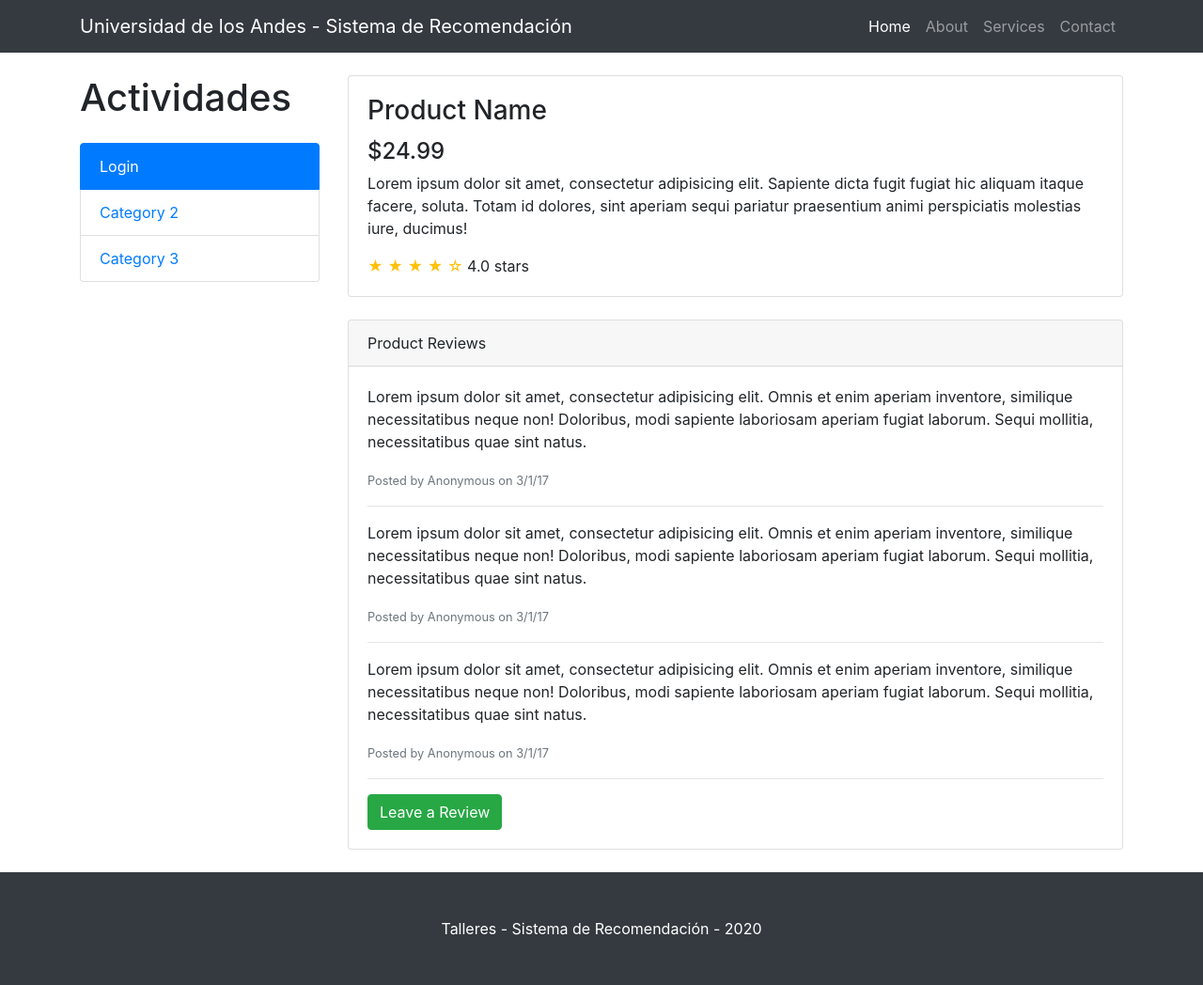
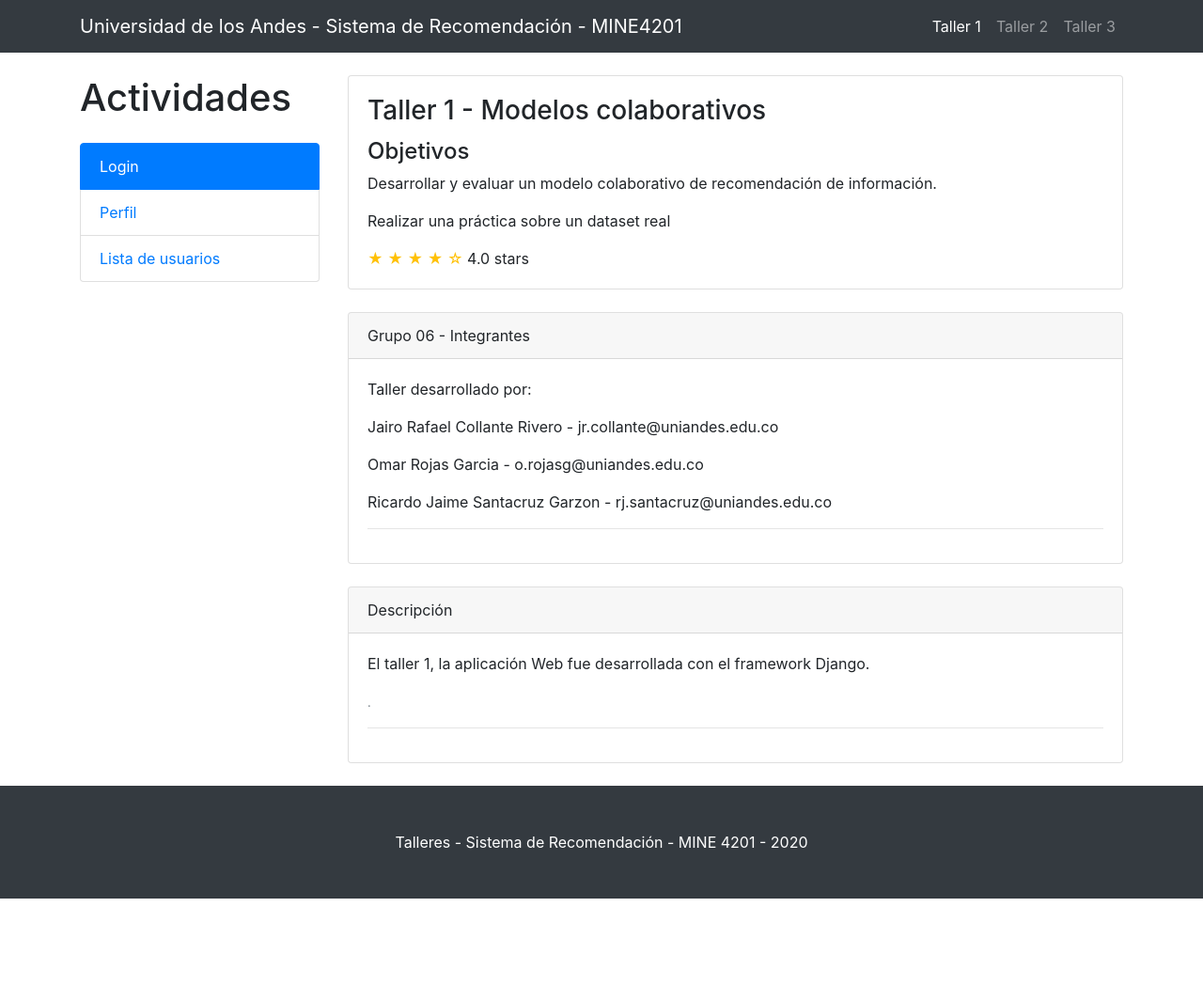
Before and after one commit to jairocollante/sr, a Django app: template webproject/taller1/templates/taller1/index.html in a window 1280 px wide. Shown: the whole page at 94% size. After the commit the page ends 956 px from the top, so only its background shows below. Run offline with Django 3.2, Linux system fonts and the light colour scheme; the template is opened without the code that fills it, so the values that code supplies are empty; some libraries are stand-ins or nearby versions.

```diff
--- a/webproject/taller1/models.py
+++ b/webproject/taller1/models.py
@@ -20,5 +20,8 @@ class Userid_Timestamp(models.Model):
     song = models.CharField(max_length=400)
     userid_Profile = models.ForeignKey(Userid_Profile, on_delete=models.CASCADE)
 
+    class Meta:
+        ordering = ["-c_timestamp"]
+
     def __str__(self):
         return str(self.id)
--- a/webproject/taller1/templates/taller1/index.html
+++ b/webproject/taller1/templates/taller1/index.html
@@ -2,38 +2,40 @@
 {% load static %}
 
 {% block contenido %}
-	<div class="col-lg-9">
+
 <div class="card mt-4">
-
 	<div class="card-body">
-            <h3 class="card-title">Product Name</h3>
-            <h4>$24.99</h4>
-            <p class="card-text">Lorem ipsum dolor sit amet, consectetur adipisicing elit. Sapiente dicta fugit fugiat hic aliquam itaque facere, soluta. Totam id dolores, sint aperiam sequi pariatur praesentium animi perspiciatis molestias iure, ducimus!</p>
+		<h3 class="card-title">Taller 1 - Modelos colaborativos</h3>
+		<h4>Objetivos</h4>
+		<p class="card-text">Desarrollar y evaluar un modelo colaborativo de recomendación de información.</p>
+		<p>Realizar una práctica sobre un dataset real</p>
 		<span class="text-warning">&#9733; &#9733; &#9733; &#9733; &#9734;</span>
 		4.0 stars
 	</div>
 </div>
-        <!-- /.card -->
 
 <div class="card card-outline-secondary my-4">
 	<div class="card-header">
-            Product Reviews
+		Grupo 06 - Integrantes
 	</div>
 	<div class="card-body">
-            <p>Lorem ipsum dolor sit amet, consectetur adipisicing elit. Omnis et enim aperiam inventore, similique necessitatibus neque non! Doloribus, modi sapiente laboriosam aperiam fugiat laborum. Sequi mollitia, necessitatibus quae sint natus.</p>
-            <small class="text-muted">Posted by Anonymous on 3/1/17</small>
+		<p>Taller desarrollado por:</p>
+		<p>Jairo Rafael Collante Rivero - jr.collante@uniandes.edu.co</p>
+		<p>Omar Rojas Garcia - o.rojasg@uniandes.edu.co</p>
+		<p>Ricardo Jaime Santacruz Garzon - rj.santacruz@uniandes.edu.co</p>
 		<hr>
-            <p>Lorem ipsum dolor sit amet, consectetur adipisicing elit. Omnis et enim aperiam inventore, similique necessitatibus neque non! Doloribus, modi sapiente laboriosam aperiam fugiat laborum. Sequi mollitia, necessitatibus quae sint natus.</p>
-            <small class="text-muted">Posted by Anonymous on 3/1/17</small>
-            <hr>
-            <p>Lorem ipsum dolor sit amet, consectetur adipisicing elit. Omnis et enim aperiam inventore, similique necessitatibus neque non! Doloribus, modi sapiente laboriosam aperiam fugiat laborum. Sequi mollitia, necessitatibus quae sint natus.</p>
-            <small class="text-muted">Posted by Anonymous on 3/1/17</small>
-            <hr>
-            <a href="#" class="btn btn-success">Leave a Review</a>
 	</div>
 </div>
-        <!-- /.card -->
 
+<div class="card card-outline-secondary my-4">
+	<div class="card-header">
+		Descripción
+	</div>
+	<div class="card-body">
+		<p>El taller 1, la aplicación Web fue desarrollada con el framework Django.</p>
+		<small class="text-muted">.</small>
+		<hr>
+	</div>
 </div>
 
  {% endblock contenido %}
--- a/webproject/taller1/templates/taller1/template.html
+++ b/webproject/taller1/templates/taller1/template.html
@@ -8,8 +8,8 @@
   <meta name="description" content="">
   <meta name="author" content="">
 
-  <title>Sistema Recomendación</title>
-{% load static %}
+  <title>Sistema de Recomendación</title>
+	{% load static %}
   <!-- Bootstrap core CSS -->
   <link href="{% static 'taller1/vendor/bootstrap/css/bootstrap.min.css' %}" rel="stylesheet">
 
@@ -23,25 +23,22 @@
   <!-- Navigation -->
   <nav class="navbar navbar-expand-lg navbar-dark bg-dark fixed-top">
     <div class="container">
-      <a class="navbar-brand" href="#">Universidad de los Andes - Sistema de Recomendación </a>
+      <a class="navbar-brand" href="{% url 't1_index' %}">Universidad de los Andes - Sistema de Recomendación - MINE4201</a>
       <button class="navbar-toggler" type="button" data-toggle="collapse" data-target="#navbarResponsive" aria-controls="navbarResponsive" aria-expanded="false" aria-label="Toggle navigation">
         <span class="navbar-toggler-icon"></span>
       </button>
       <div class="collapse navbar-collapse" id="navbarResponsive">
         <ul class="navbar-nav ml-auto">
           <li class="nav-item active">
-            <a class="nav-link" href="#">Home
+            <a class="nav-link" href="{% url 't1_index' %}">Taller 1
               <span class="sr-only">(current)</span>
             </a>
           </li>
           <li class="nav-item">
-            <a class="nav-link" href="#">About</a>
+            <a class="nav-link" href="#">Taller 2</a>
           </li>
           <li class="nav-item">
-            <a class="nav-link" href="#">Services</a>
-          </li>
-          <li class="nav-item">
-            <a class="nav-link" href="#">Contact</a>
+            <a class="nav-link" href="#">Taller 3</a>
           </li>
         </ul>
       </div>
@@ -56,17 +53,18 @@
       <div class="col-lg-3">
         <h1 class="my-4">Actividades</h1>
         <div class="list-group">
-          <a href="#" class="list-group-item active">Login</a>
-          <a href="#" class="list-group-item">Category 2</a>
-          <a href="#" class="list-group-item">Category 3</a>
+          <a href="{% url 't1_login' %}" class="list-group-item active">Login</a>
+		  <a href="#" class="list-group-item">Perfil</a>
+          <a href="{% url 't1_listaUsuarios' %}" class="list-group-item">Lista de usuarios</a>
+
         </div>
       </div>
       <!-- /.col-lg-3 -->
-
+	  <div class="col-lg-9">
       {% block contenido %}
 
 	  {% endblock contenido %}
-
+	  </div>
 
       <!-- /.col-lg-9 -->
 
@@ -78,7 +76,7 @@
   <!-- Footer -->
   <footer class="py-5 bg-dark">
     <div class="container">
-      <p class="m-0 text-center text-white">Talleres - Sistema de Recomendación - 2020</p>
+      <p class="m-0 text-center text-white">Talleres - Sistema de Recomendación - MINE 4201 - 2020</p>
     </div>
     <!-- /.container -->
   </footer>
```
Also changed, not shown: webproject/taller1/forms.py (added, +17 -0 lines), webproject/taller1/templates/taller1/login.html (added, +18 -0 lines), webproject/taller1/templates/taller1/perfil.html (added, +50 -0 lines), webproject/taller1/templates/taller1/userid_profile_list.html (added, +21 -0 lines), webproject/taller1/urls.py (+7 -2 lines), webproject/taller1/views.py (+53 -6 lines). Lines whose indentation alone changed are shown as unchanged.
